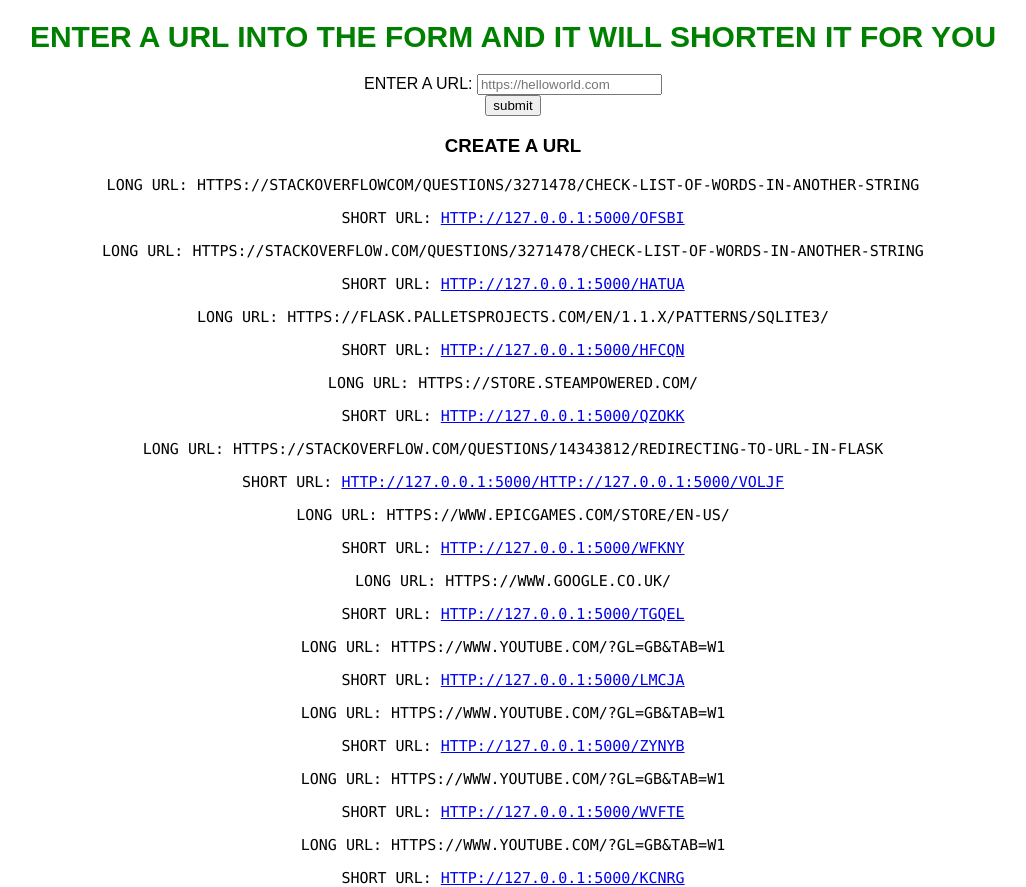
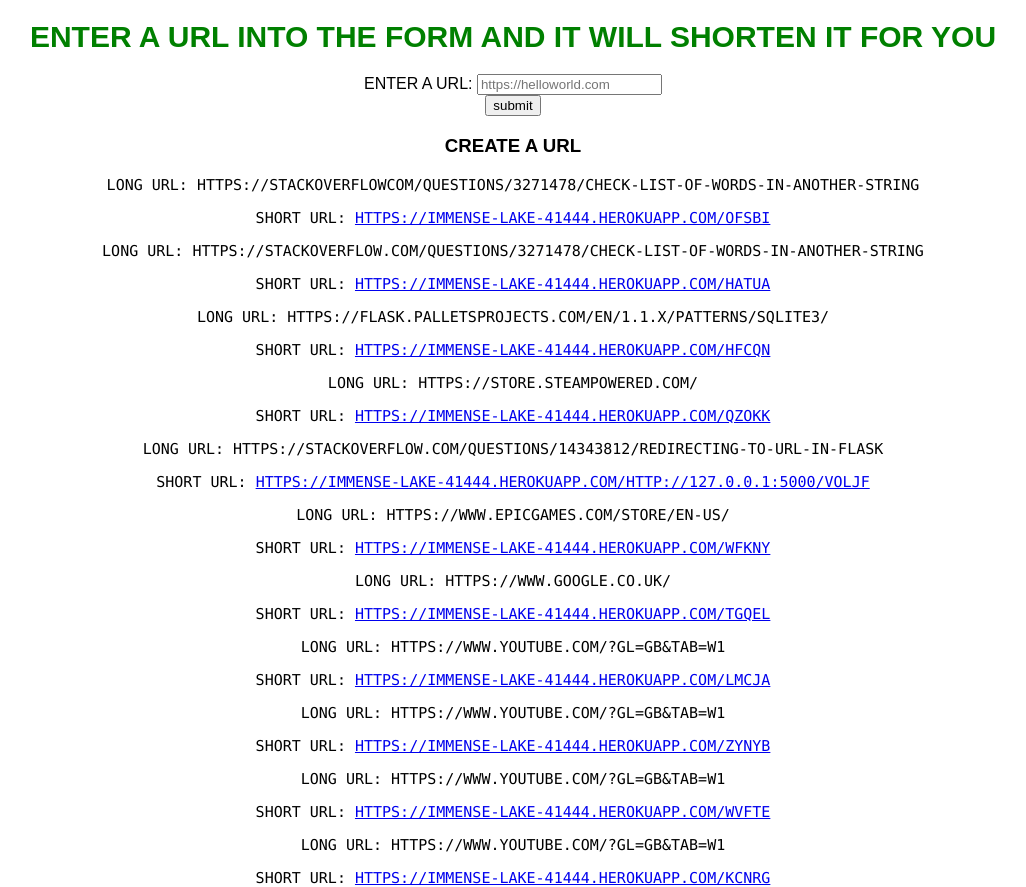
Before and after one commit to rajtandel21/url_shortener, a Flask app: page / in a window 1280 px wide. Shown: the whole page, without its empty margins (127-1153 px from the left). Run offline with Flask 2, Linux system fonts and the light colour scheme; data comes from the database, SQL or seed files in the repository.

Commit message:
final change

```diff
--- a/templates/input.html
+++ b/templates/input.html
@@ -15,7 +15,7 @@
 {% for url in all_urls|reverse %}
     <div>
         <p>Long url: {{url[1]}}</p>
-        <p>Short url: <a href="https://immense-lake-41444.herokuapp.com/{{url[2]}}">http://127.0.0.1:5000/{{url[2]}}</a></p>
+        <p>Short url: <a href="https://immense-lake-41444.herokuapp.com/{{url[2]}}">https://immense-lake-41444.herokuapp.com/{{url[2]}}</a></p>
     </div>
 {% endfor %}
 {% endblock content %}
```
